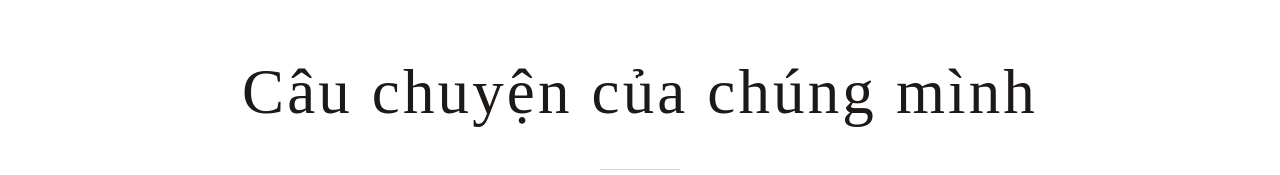
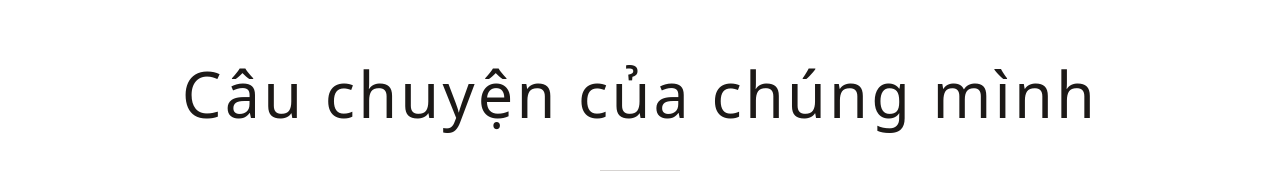
Before and after one commit to hungle311994/wedding-invite, a React (Vite) app: page / in a window 1280 px wide. Shown: the part 939-1114 px from the top of the page. Built offline with nearby package versions, Linux system fonts and the light colour scheme.

Commit message:
Update: font family.

```diff
--- a/src/components/Common/Global.css
+++ b/src/components/Common/Global.css
@@ -3,15 +3,16 @@
   src: url("../../assets/fonts/lethilya-trivalle.otf") format("opentype");
   font-weight: normal;
   font-style: normal;
-}
+} */
 
-/* @font-face {
+@font-face {
   font-family: "JanuaryLove";
   src: url("../../assets/fonts/january-love-regular.otf") format("opentype");
   font-weight: normal;
   font-style: normal;
-} */
-*/ body {
+}
+
+body {
   margin: 0;
   padding: 0;
   background-color: #fafafa;
--- a/src/components/Footer/Footer.css
+++ b/src/components/Footer/Footer.css
@@ -1,5 +1,5 @@
 .footer-names {
-  font-family: "Lethilya", cursive;
+  /* font-family: "Lethilya", cursive; */
   font-size: 5.5rem;
   color: #e7e5e4;
   margin: 3rem 0;
--- a/src/components/SectionTitle/SectionTitle.css
+++ b/src/components/SectionTitle/SectionTitle.css
@@ -4,7 +4,6 @@
 }
 
 .section-title-container h2 {
-  font-family: "Lethilya", serif;
   font-weight: normal;
   text-transform: none;
   letter-spacing: 0.05em;
```
